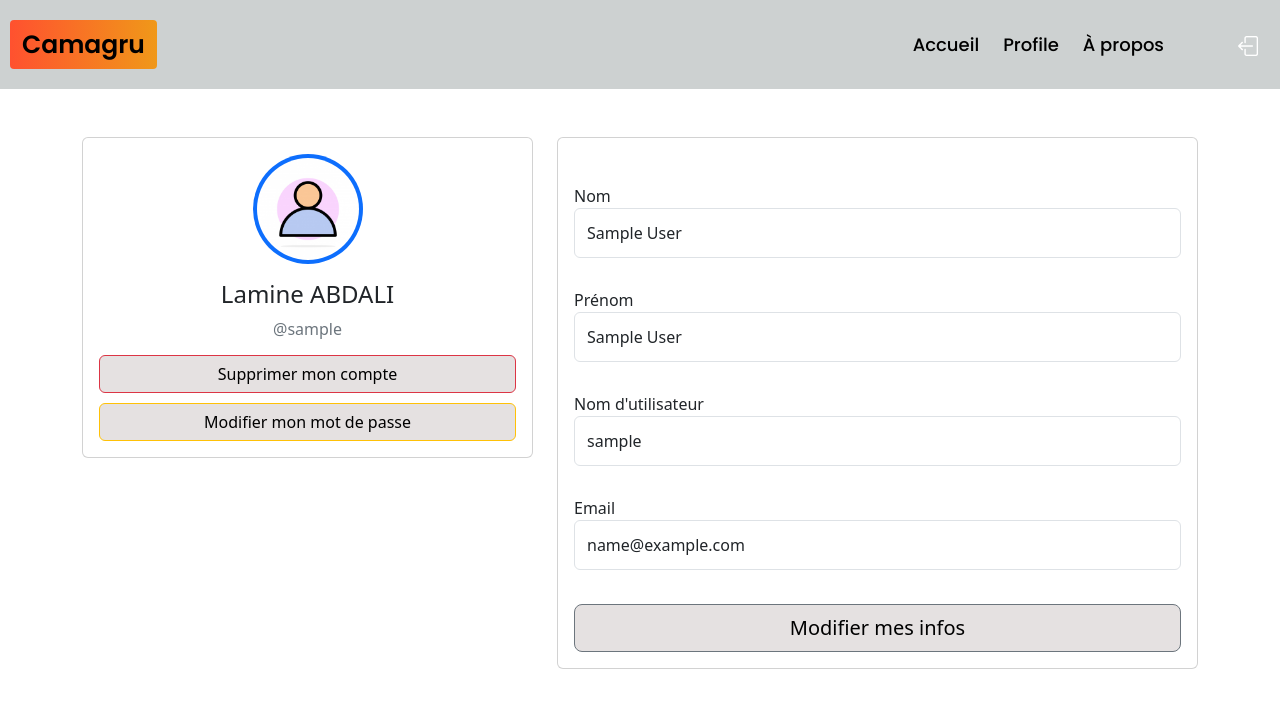
After one commit to mabdali0/42-Camagru, a PHP site: template src/pages/profile.php in a window 1280 px wide. The commit adds this page. Shown: the top 708 px of the page. Run offline with PHP 8.4, Linux system fonts and the light colour scheme; the template is opened without the code that fills it, so the values that code supplies are empty; the visitor is signed in with stand-in values (Sample User, id 1).

Commit message:
add section profile

```diff
--- a/src/css/navbar.css
+++ b/src/css/navbar.css
@@ -9,7 +9,7 @@
 .header {
   font-family: 'Poppins', sans-serif;
   overflow: hidden;
-  background-color: #232323;
+  background-color: #cdd1d1;
   padding: 20px 10px;
 }
 
--- a/src/css/styles.css
+++ b/src/css/styles.css
@@ -27,7 +27,7 @@ body{
         #1845ad,
         #23a2f6
     );
-    left: -80px;
+    left: -150px;
     top: -80px;
 }
 .shape:last-child{
@@ -36,7 +36,7 @@ body{
         #ff512f,
         #f09819
     );
-    right: -30px;
+    right: -150px;
     bottom: -80px;
 }
 form{
@@ -53,8 +53,6 @@ form{
     padding: 50px 35px;
 }
 form *{
-    font-family: 'Poppins',sans-serif;
-    color: #ffffff;
     letter-spacing: 0.5px;
     outline: none;
     border: none;
@@ -76,7 +74,7 @@ input{
     display: block;
     height: 50px;
     width: 100%;
-    background-color: rgba(255,255,255,0.07);
+    background-color: rgb(127 86 86 / 7%);
     border-radius: 3px;
     padding: 0 10px;
     margin-top: 8px;
@@ -89,7 +87,7 @@ input{
 button{
     margin-top: 10px;
     width: 100%;
-    background-color: #ffffff;
+    background-color: #e5e1e1;
     color: #080710;
     padding: 15px 0;
     font-size: 18px;
@@ -101,7 +99,7 @@ button{
 .btn{
     margin-top: 10px;
     width: 100%;
-    background-color: #ffffff;
+    background-color: #e5e1e1 !important;
     color: #080710;
     padding: 15px 0;
     font-size: 18px;
@@ -205,3 +203,18 @@ body {
     float: none;
   }
 } */
+
+.btn-danger {
+  --bs-btn-hover-color: #dc3545 !important;
+  --bs-btn-color: #000000 !important;
+}
+
+.btn-warning {
+  --bs-btn-hover-color: #ffc107 !important;
+  --bs-btn-color: #000000 !important;
+}
+
+.btn-secondary {
+  --bs-btn-hover-color: #6c757d !important;
+  --bs-btn-color: #000000 !important;
+}
--- a/src/languages/fr.php
+++ b/src/languages/fr.php
@@ -3,6 +3,9 @@ return [
     'sign_in_page' => 'Camagru - Se connecter',
     'sign_up_page' => 'Camagru - S\'inscrire',
     'sign_in_or_sign_up_page' => 'Camagru - S\'inscrire ou se connecter',
+    'home_page' => 'Camagru - Accueil',
+    'profile_page' => 'Camagru - Profile',
+    'about_page' => 'Camagru - À propos',
     'welcome' => 'Bienvenue sur Camagru',
     'sign_in' => 'Connexion',
     'sign_in_form' => 'Se connecter',
@@ -12,6 +15,8 @@ return [
     'sign_up_with' => 'S\'inscrire avec ',
     'logout' => 'Déconnexion',
     'error' => 'Une erreur est survenue',
+    'last_name' => 'Nom',
+    'first_name' => 'Prénom',
     'username' => 'Nom d\'utilisateur',
     'email' => 'Email',
     'username_or_email' => 'Nom d\'utilisateur ou Email',
--- a/src/navbar.php
+++ b/src/navbar.php
@@ -1,9 +1,25 @@
-<div class="header">
-  <a href="localhost:8080" class="logo">Camagru</a>
+<?php
+// Inclure les traductions
+include_once 'lang.php';
+$translations = loadLanguage();
+
+// Récupérer l'URL actuelle
+$current_page = $_SERVER['REQUEST_URI'];
+?>
+
+<div class="header mb-5">
+  <a href="/home" class="logo">Camagru</a>
   <div class="header-right">
-    <a class="active nav-link" href="#home"><?php echo $translations['home']; ?></a>
-    <a class="nav-link" href="#contact"><?php echo $translations['profile']; ?></a>
-    <a class="nav-link" href="#about"><?php echo $translations['about']; ?></a>
+    <!-- Vérification dynamique pour ajouter la classe active -->
+    <a class="nav-link <?php echo ($current_page == '/home') ? 'active' : ''; ?>" href="/home">
+      <?php echo $translations['home']; ?>
+    </a>
+    <a class="nav-link <?php echo ($current_page == '/profile') ? 'active' : ''; ?>" href="/profile">
+      <?php echo $translations['profile']; ?>
+    </a>
+    <a class="nav-link <?php echo ($current_page == '/about') ? 'active' : ''; ?>" href="/about">
+      <?php echo $translations['about']; ?>
+    </a>
     <a href="/logout"><img src="logout.png" alt=""></a>
   </div>
 </div>
--- a/src/logout.php
+++ b/src/pages/logout.php
@@ -1,6 +1,8 @@
 <?php
 // Démarrer la session
-session_start();
+if (session_status() == PHP_SESSION_NONE) {
+    session_start(); // Démarrez la session uniquement si elle n'est pas déjà active
+}
 
 // Détruire toutes les variables de session
 session_unset();
--- /dev/null
+++ b/src/pages/profile.php
@@ -0,0 +1,76 @@
+<?php
+include_once 'lang.php'; // Assurez-vous que le chemin est correct
+$translations = loadLanguage();
+if (session_status() == PHP_SESSION_NONE) {
+  session_start(); // Démarrez la session uniquement si elle n'est pas déjà active
+}
+?>
+<!DOCTYPE html>
+<html lang="en">
+<head>
+    <title><?php echo $translations['profile_page']; ?></title>
+
+    <link rel="preconnect" href="https://fonts.gstatic.com">
+    <link rel="stylesheet" href="https://cdnjs.cloudflare.com/ajax/libs/font-awesome/5.15.4/css/all.min.css">
+    <link href="https://fonts.googleapis.com/css2?family=Poppins:wght@300;500;600&display=swap" rel="stylesheet">
+    <!--Stylesheet-->
+    <link rel="stylesheet" href="css/styles.css">
+    <link rel="stylesheet" href="css/navbar.css">
+    <link href="https://fonts.googleapis.com/css2?family=Poppins:wght@300;500;600&display=swap" rel="stylesheet">
+    <link href="https://cdn.jsdelivr.net/npm/bootstrap@5.3.3/dist/css/bootstrap.min.css" rel="stylesheet" integrity="sha384-QWTKZyjpPEjISv5WaRU9OFeRpok6YctnYmDr5pNlyT2bRjXh0JMhjY6hW+ALEwIH" crossorigin="anonymous"><script src="https://cdn.jsdelivr.net/npm/bootstrap@5.3.3/dist/js/bootstrap.bundle.min.js" integrity="sha384-YvpcrYf0tY3lHB60NNkmXc5s9fDVZLESaAA55NDzOxhy9GkcIdslK1eN7N6jIeHz" crossorigin="anonymous"></script>
+</head>
+<body>
+  <?php include 'navbar.php'; ?>
+  <div class="container">
+		<div class="main-body">
+			<div class="row">
+				<div class="col-lg-5">
+					<div class="card">
+						<div class="card-body">
+							<div class="d-flex flex-column align-items-center text-center">
+								<img src="avatar.jpg" alt="Admin" class="rounded-circle p-1 bg-primary" width="110">
+								<div class="mt-3">
+									<h4>Lamine ABDALI</h4>
+									<p class="text-secondary mb-1">@<?php echo $_SESSION['username']; ?></p>
+									<button class="btn btn-danger">Supprimer mon compte</button>
+									<button class="btn btn-warning">Modifier mon mot de passe</button>
+								</div>
+							</div>
+						</div>
+					</div>
+				</div>
+				<div class="col-lg-7">
+					<div class="card">
+						<div class="card-body">
+
+              <div class="form-group">
+                <label for="exampleInputEmail1"><?php echo $translations['last_name']; ?></label>
+                <input type="email" class="form-control" id="exampleInputEmail1" aria-describedby="emailHelp" placeholder="<?php echo $translations['last_name']; ?>" value="<?php echo $_SESSION['last_name']; ?>">
+              </div>
+
+              <div class="form-group">
+                <label for="exampleInputEmail1"><?php echo $translations['first_name']; ?></label>
+                <input type="email" class="form-control" id="exampleInputEmail1" aria-describedby="emailHelp" placeholder="<?php echo $translations['first_name']; ?>" value="<?php echo $_SESSION['first_name']; ?>">
+              </div>
+
+              <div class="form-group">
+                <label for="exampleInputEmail1"><?php echo $translations['username']; ?></label>
+                <input type="email" class="form-control" id="exampleInputEmail1" aria-describedby="emailHelp" placeholder="<?php echo $translations['username']; ?>" value="<?php echo $_SESSION['username']; ?>">
+              </div>
+
+              <div class="form-group mb-4">
+                <label for="exampleInputEmail1"><?php echo $translations['email']; ?></label>
+                <input type="email" class="form-control" id="exampleInputEmail1" aria-describedby="emailHelp" placeholder="<?php echo $translations['email']; ?>" value="<?php echo $_SESSION['email']; ?>">
+              </div>
+
+              <div class="form-group">
+                <button type="button" class="btn btn-secondary btn-lg">Modifier mes infos</button>
+              </div>
+						</div>
+					</div>
+				</div>
+			</div>
+		</div>
+	</div>
+</body>
+</html>
--- a/src/sign_in_or_sign_up.php
+++ b/src/pages/sign_in_or_sign_up.php
@@ -2,7 +2,9 @@
 include_once 'lang.php'; // Assurez-vous que le chemin est correct
 
     $translations = loadLanguage();
-
+    if (session_status() == PHP_SESSION_NONE) {
+        session_start(); // Démarrez la session uniquement si elle n'est pas déjà active
+    }
 ?>
 
 <!DOCTYPE html>
@@ -13,6 +15,8 @@ include_once 'lang.php'; // Assurez-vous que le chemin est correct
     <link rel="stylesheet" href="https://cdnjs.cloudflare.com/ajax/libs/font-awesome/5.15.4/css/all.min.css">
     <link href="https://fonts.googleapis.com/css2?family=Poppins:wght@300;500;600&display=swap" rel="stylesheet">
     <link rel="stylesheet" href="css/styles.css">
+    <link href="https://fonts.googleapis.com/css2?family=Poppins:wght@300;500;600&display=swap" rel="stylesheet">
+    <link href="https://cdn.jsdelivr.net/npm/bootstrap@5.3.3/dist/css/bootstrap.min.css" rel="stylesheet" integrity="sha384-QWTKZyjpPEjISv5WaRU9OFeRpok6YctnYmDr5pNlyT2bRjXh0JMhjY6hW+ALEwIH" crossorigin="anonymous"><script src="https://cdn.jsdelivr.net/npm/bootstrap@5.3.3/dist/js/bootstrap.bundle.min.js" integrity="sha384-YvpcrYf0tY3lHB60NNkmXc5s9fDVZLESaAA55NDzOxhy9GkcIdslK1eN7N6jIeHz" crossorigin="anonymous"></script>
 </head>
 <body>
     <div class="background">
```
Also changed, not shown: src/home.php (deleted, +0 -29 lines), src/pages/about.php (added, +25 -0 lines), src/pages/home.php (added, +25 -0 lines), src/pages/sign_in.php (renamed from src/sign_in.php, +14 -7 lines), src/pages/sign_up.php (renamed from src/sign_up.php, +24 -8 lines), src/routes.php (+17 -14 lines), src/avatar.jpg (added).
